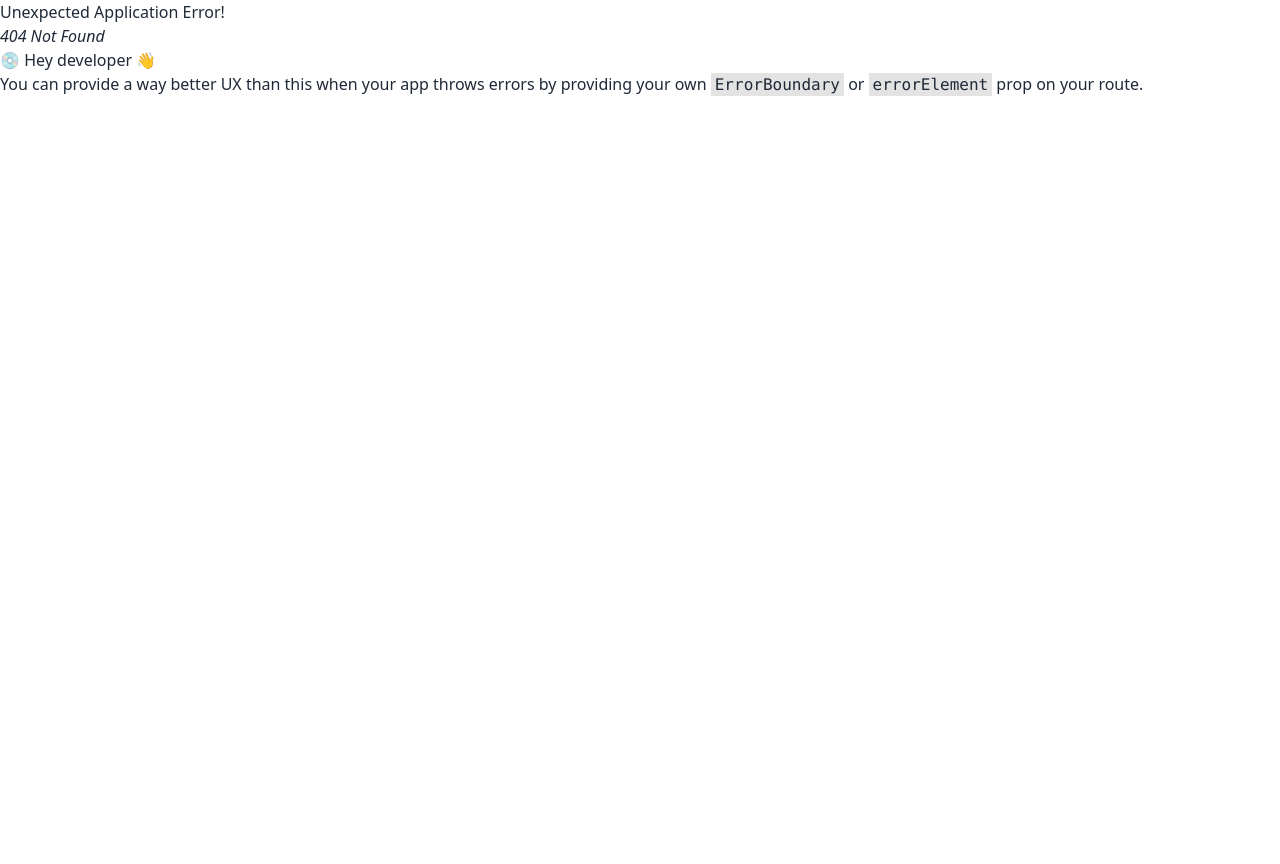
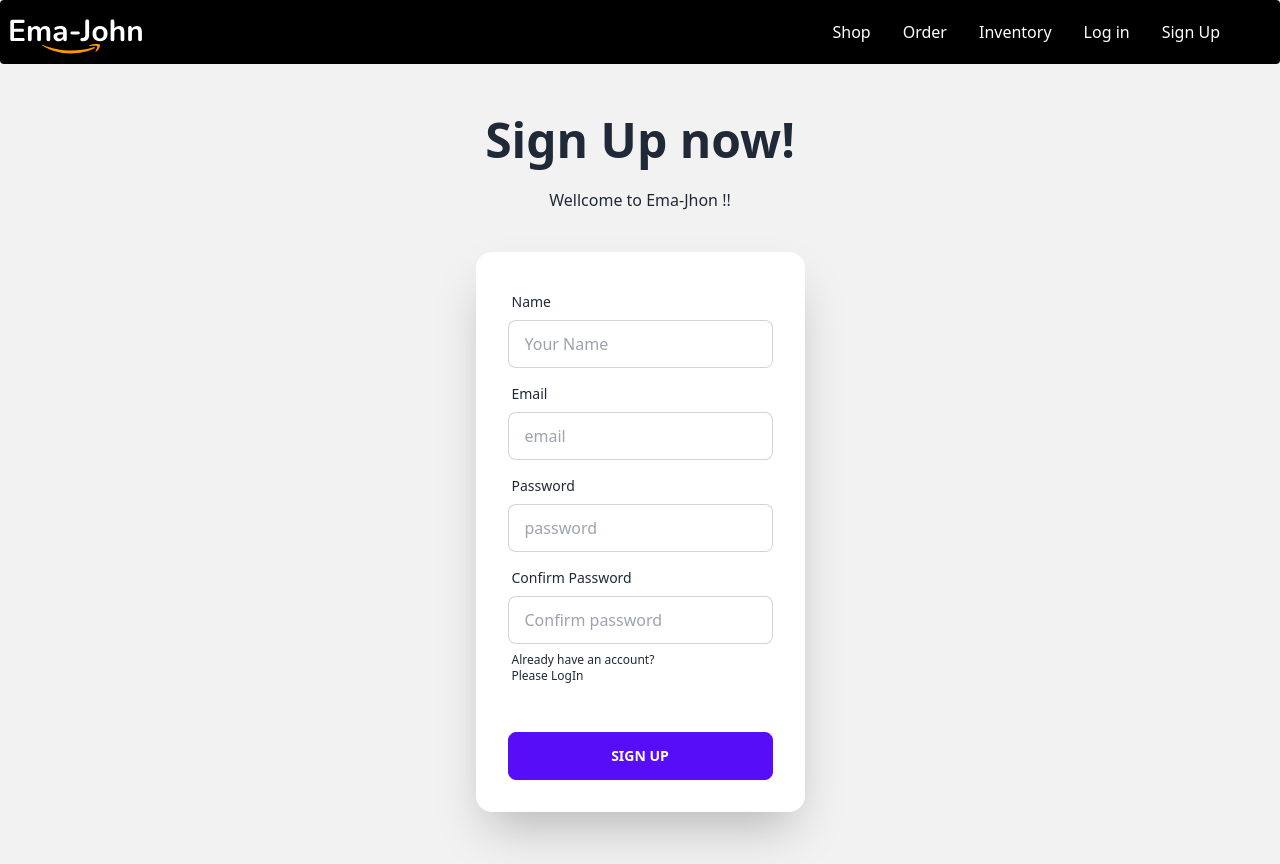
Before and after one commit to mohsin6862/ema-jhon-with-react, a React (Vite) app: page /signup in a window 1280 px wide. Before the commit this address had no page. Before the commit the page ends 800 px from the top, so only its background shows below. Built offline with nearby package versions, Linux system fonts and the light colour scheme; no server answers.

Commit message:
sign in and sign Up added by using firebase

```diff
--- a/package.json
+++ b/package.json
@@ -13,6 +13,7 @@
     "@fortawesome/free-solid-svg-icons": "^6.4.0",
     "@fortawesome/react-fontawesome": "^0.2.0",
     "daisyui": "^2.51.5",
+    "firebase": "^9.20.0",
     "localforage": "^1.10.0",
     "match-sorter": "^6.3.1",
     "react": "^18.2.0",
--- a/src/components/Header/Header.jsx
+++ b/src/components/Header/Header.jsx
@@ -1,7 +1,15 @@
-import React from 'react';
+import React, { useContext } from 'react';
 import image from '../images/Logo.svg'
 import { Link } from 'react-router-dom';
+import { UserContext } from '../../providers/AuthProvider';
 const Header = () => {
+
+    const {user,Logout}= useContext(UserContext)
+
+    const handleLogout =()=>{
+
+       Logout()
+    }
     return (
         <div className='text-white w-full max-w-7xl mx-auto shadow-2xl '>
             <div className="navbar bg-black rounded">
@@ -16,6 +24,11 @@ const Header = () => {
                         <li><Link to='/orders'>Order</Link></li>
                         <li><Link to='/inventory'>Inventory</Link></li>
                         <li><Link to='/login'>Log in</Link></li>
+                        <li><Link to='/signup'>Sign Up</Link></li>
+                        <li>{
+                        user &&
+                         <span>{user.email} <li><button onClick={handleLogout}>Logout</button></li> </span>
+                        }</li>
                     </ul>
                 </div>
             </div>
--- a/src/components/LogIn/LogIn.jsx
+++ b/src/components/LogIn/LogIn.jsx
@@ -1,10 +1,61 @@
-import React from 'react';
+import React, { useContext } from 'react';
+import { Link } from 'react-router-dom';
+import { UserContext } from '../../providers/AuthProvider';
 
 const LogIn = () => {
+
+    const {signIn} =useContext(UserContext);
+
+    const handleLogIn =(event)=>{
+        event.preventDefault();
+        const form = event.target;
+        const email =form.email.value;
+        const password = form.password.value;
+        console.log(email,password)
+        signIn(email,password)
+        .then(result=>{
+            const loggedUser = result.user;
+            console.log(loggedUser)
+            form.reset()
+        })
+        .catch(error=>{
+            console.log(error.message)
+        })
+    }
     return (
-        <div>
-            <h2>This is LogIn Page</h2>
+        <div className="hero min-h-screen bg-base-200">
+  <div className="hero-content flex-col ">
+    <div className="text-center lg:text-left">
+      <h1 className="text-5xl font-bold text-center"> Please Login!!</h1>
+
+    </div>
+    <div className="card flex-shrink-0 w-full max-w-sm shadow-2xl bg-base-100">
+      <form onSubmit={handleLogIn} className="card-body">
+        <div className="form-control">
+          <label className="label">
+            <span className="label-text">Email</span>
+          </label>
+          <input type="email" name='email' placeholder="email" className="input input-bordered" />
         </div>
+        <div className="form-control">
+          <label className="label">
+            <span className="label-text">Password</span>
+          </label>
+          <input type="password" name='password' placeholder="password" className="input input-bordered" />
+          <label className="label">
+            <a href="#" className="label-text-alt link link-hover">Forgot password?</a>
+          </label>
+        </div>
+        <div className="form-control mt-6">
+          <button className="btn btn-primary">Login</button>
+        </div>
+        <label className="label">
+            <Link to='/signup' className="label-text-alt link link-hover">New to Ema-Jhon?<br /> Please Sign Up</Link>
+          </label>
+      </form>
+    </div>
+  </div>
+</div>
     );
 };
 
--- /dev/null
+++ b/src/components/SignUp/SignUp.jsx
@@ -0,0 +1,89 @@
+import React, { useContext, useState } from 'react';
+import { Link } from 'react-router-dom';
+import { UserContext } from '../../providers/AuthProvider';
+
+const SignUp = () => {
+    const [error,setError]=useState('');
+    const {createUser}= useContext(UserContext)
+
+    const handleSignUp=(event)=>{
+        event.preventDefault();
+        const form = event.target;
+        const email = form.email.value;
+        const password= form.password.value;
+        const confirm = form.confirm.value;
+        const displayName = form.name.value;
+        console.log(email,password,confirm,displayName)
+        setError('');
+        if(password != confirm){
+
+            setError('Your password did not match')
+            return;
+
+        }
+        else if (password.length<8){
+            setError('password should be at least 8 characters ')
+            return;
+        }
+
+        createUser(email,password)
+        .then(result=>{
+            const loggedUser = result.user;
+            console.log(loggedUser)
+        })
+        .catch(error=>{
+            setError(error);
+            console.log(error.message)
+        })
+    }
+    return (
+        <div className="hero min-h-screen mx-auto bg-base-200">
+  <div className="hero-content flex-col ">
+    <div className="text-center lg:text-left">
+      <h1 className="text-5xl font-bold text-center">Sign Up now!</h1>
+      <p className="py-6 text-center">Wellcome to Ema-Jhon !!</p>
+    </div>
+    <div className="card flex-shrink-0 w-full max-w-sm shadow-2xl bg-base-100">
+      <form onSubmit={handleSignUp} className="card-body">
+        <div className="form-control">
+          <label className="label">
+            <span className="label-text">Name</span>
+          </label>
+          <input type="text" placeholder="Your Name" name='displayName' required className="input input-bordered  " />
+        </div>
+        <div className="form-control">
+          <label className="label">
+            <span className="label-text">Email</span>
+          </label>
+          <input type="email" placeholder="email" name='email' required className="input input-bordered  " />
+        </div>
+        <div className="form-control">
+          <label className="label">
+            <span className="label-text">Password</span>
+          </label>
+          <input type="password" placeholder="password" name='password' required className="input input-bordered" />
+
+        </div>
+        <div className="form-control">
+          <label className="label">
+            <span className="label-text">Confirm Password</span>
+          </label>
+          <input type="password" placeholder="Confirm password" name='confirm' required className="input input-bordered" />
+          <label className="label">
+            <Link to='/login' className="label-text-alt link link-hover">Already have an account?<br />Please LogIn</Link>
+          </label>
+        </div>
+        <div>
+            <span className='text-red-600'>{error}</span>
+        </div>
+        <div className="form-control mt-6">
+          <button className="btn btn-primary">Sign Up</button>
+        </div>
+      </form >
+    </div>
+  </div>
+</div>
+    );
+};
+
+export default SignUp;
--- /dev/null
+++ b/src/firebase/firebase.config.js
@@ -0,0 +1,18 @@
+// Import the functions you need from the SDKs you need
+import { initializeApp } from "firebase/app";
+// TODO: Add SDKs for Firebase products that you want to use
+// https://firebase.google.com/docs/web/setup#available-libraries
+
+// Your web app's Firebase configuration
+const firebaseConfig = {
+  apiKey: "AIzaSyDjU4bq2EVko4lDnpo9DX8_L6dFD1R7MuQ",
+  authDomain: "ema-jhon-with-react-3ec4a.firebaseapp.com",
+  projectId: "ema-jhon-with-react-3ec4a",
+  storageBucket: "ema-jhon-with-react-3ec4a.appspot.com",
+  messagingSenderId: "88799879432",
+  appId: "1:88799879432:web:78612d223e21c10df68cbd"
+};
+
+// Initialize Firebase
+const app = initializeApp(firebaseConfig);
+export default app;
--- /dev/null
+++ b/src/providers/AuthProvider.jsx
@@ -0,0 +1,49 @@
+import React, { createContext, useEffect, useState } from 'react';
+import { createUserWithEmailAndPassword, getAuth, onAuthStateChanged, signInWithEmailAndPassword, signOut } from "firebase/auth";
+import app from '../firebase/firebase.config';
+
+
+export const UserContext = createContext(null)
+const AuthProvider = ({children}) => {
+    const auth = getAuth(app);
+
+    const [user, setUser]=useState(null)
+
+    const createUser =(email,password)=>{
+        return createUserWithEmailAndPassword(auth,email,password)
+    }
+    const signIn = (email,password)=>{
+        return signInWithEmailAndPassword(auth,email,password)
+    };
+
+    const Logout =()=>{
+        return signOut(auth)
+    }
+
+    useEffect(()=>{
+        const unsubscribe = onAuthStateChanged(auth , currentUser=>{
+            setUser(currentUser)
+
+        })
+        return ()=>{
+            return unsubscribe()
+        }
+    },[])
+    const userInfo ={
+
+        user,
+        createUser,
+        signIn,
+        Logout,
+
+    }
+    return (
+        <UserContext.Provider value={userInfo}>
+
+            {children}
+
+        </UserContext.Provider>
+    );
+};
+
+export default AuthProvider;
```
Also changed, not shown: src/main.jsx (+8 -0 lines), 1 other file (tests, documents, lock files or other folders).
